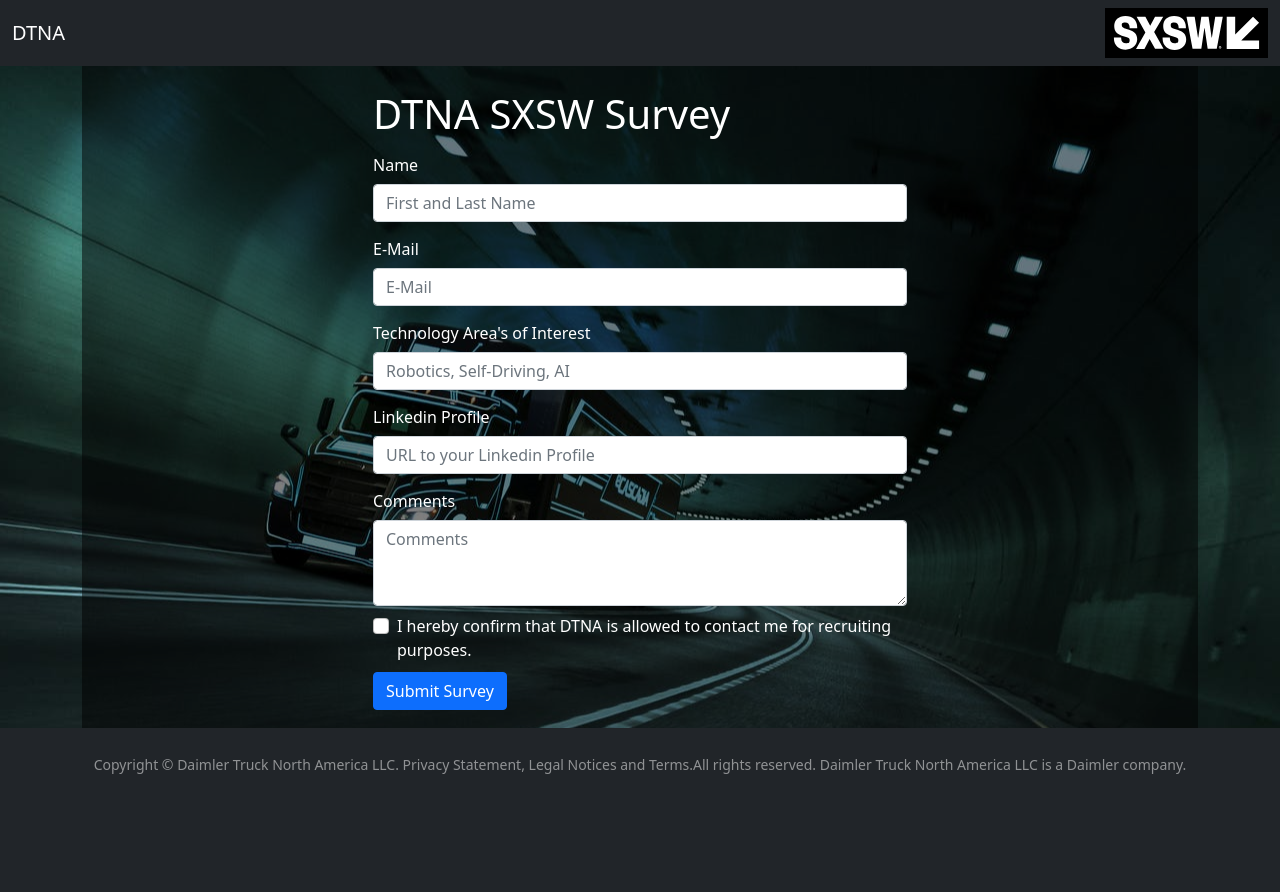
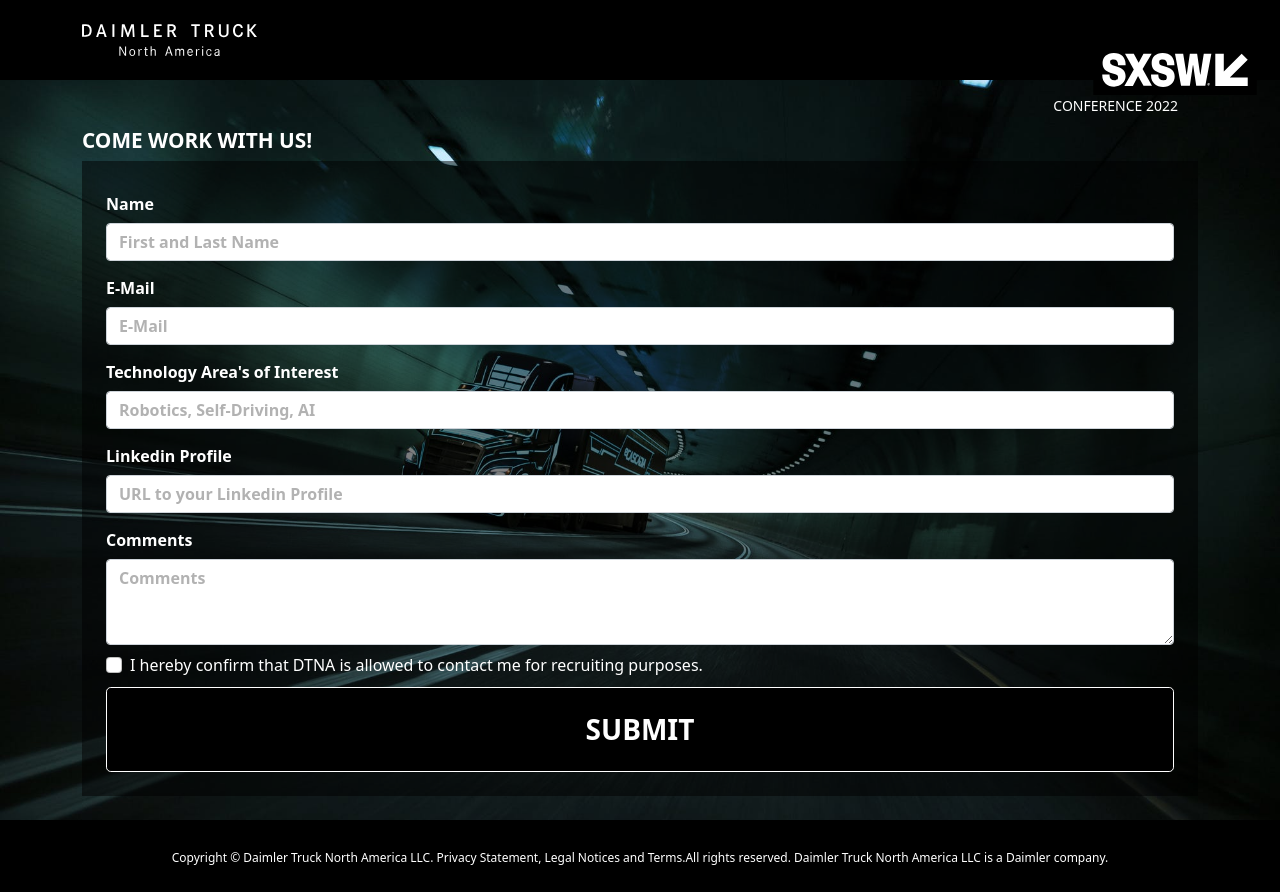
Before and after one commit to JasonCubic/dtna-sxsw-survey, a Vue app in the folder apps/vue-vite/: page / in a window 1280 px wide. Before the commit the page ends 800 px from the top, so only its background shows below. Built offline with nearby package versions, Linux system fonts and the light colour scheme.

Commit message:
more styling

```diff
--- a/apps/vue-vite/index.html
+++ b/apps/vue-vite/index.html
@@ -28,8 +28,8 @@
     <meta name="viewport" content="width=device-width, initial-scale=1.0" />
     <title>DTNA SXSW Survey</title>
   </head>
-  <body class="text-white bg-dark bg-image">
-    <div id="app"></div>
+  <body class="text-white bg-image">
+    <div id="app" class="d-flex flex-column min-vh-100"></div>
     <script type="module" src="/src/main.js"></script>
   </body>
 </html>
@@ -40,6 +40,6 @@
     height: 100vh;
     background-position: center;
     background-repeat: no-repeat;
-    background-size: auto;
+    background-size: cover;
   }
 </style>
--- a/apps/vue-vite/src/App.vue
+++ b/apps/vue-vite/src/App.vue
@@ -4,22 +4,24 @@
 
 <template>
   <header>
-    <nav class="navbar navbar-expand-md navbar-dark bg-dark">
-      <div class="container-fluid">
-        <a class="navbar-brand" href="#">DTNA</a>
-        <picture>
+    <nav class="navbar navbar-dark bg-dark">
+      <div class="container">
+        <a class="navbar-brand" href="#"><img src="src/assets/DTNA_Daimler_Truck_white.svg" class="img-fluid dt-logo" alt="SXSW Logo"></a>
+        <div class="sxsw-container">
           <img src="src/assets/sxsw-logo-black.svg" class="img-fluid sxsw-logo" alt="SXSW Logo">
-        </picture>
+          <small class="sxsw-text">CONFERENCE 2022</small>
+        </div>
       </div>
     </nav>
   </header>
-  <div class="container">
+  <div class="container pt-5">
+    <h1 class="survey-cta">COME WORK WITH US!</h1>
     <Survey />
   </div>
-  <footer class="fixed-bottom py-4 bg-dark text-white-50">
+  <footer id="footer" class="mt-auto py-4 bg-dark text-white-75">
     <div class="container text-center">
-      <small>Copyright &copy; Daimler Truck North America LLC. Privacy Statement, Legal Notices and Terms.</small>
-      <small>All rights reserved. Daimler Truck North America LLC is a Daimler company.</small>
+      <small class="small">Copyright &copy; Daimler Truck North America LLC. Privacy Statement, Legal Notices and Terms.</small>
+      <small class="small">All rights reserved. Daimler Truck North America LLC is a Daimler company.</small>
     </div>
   </footer>
 </template>
@@ -29,8 +31,40 @@
   background: rgb(0 0 0 / 50%);
 }
 
+h1.survey-cta {
+  font-size: 1.3em;
+  font-weight: 600;
+}
+
+.dt-logo {
+  width: 175px;
+  max-height: 50px;
+}
+
 .sxsw-logo {
-    max-width: 190px;
+  min-width: 190px;
   height: 50px;
+  position: absolute;
+  right: 10px;
+  top: 45px;
+}
+
+.sxsw-text {
+  position: relative;
+  top: 65px;
+  right: 20px;
+}
+
+.navbar.bg-dark {
+  background: #000 !important;
+  height: 80px;
+}
+
+footer.bg-dark {
+  background: #000 !important;
+}
+
+#footer .small {
+  font-size: 0.75em;
 }
 </style>
--- a/apps/vue-vite/src/components/Survey.vue
+++ b/apps/vue-vite/src/components/Survey.vue
@@ -76,9 +76,9 @@
 </script>
 
 <template>
-  <div class="container p-4 bg-black-transparent">
-    <div class="col-lg-6 offset-lg-3">
-      <h1>DTNA SXSW Survey</h1>
+  <div class="container p-4 mb-4 bg-black-transparent">
+    <!-- <div class="col-lg-6 offset-lg-3"> -->
+    <div class="col">
       <form
         :class="{ 'needs-validation': !showFormValidation }"
         ref="surveyForm"
@@ -195,8 +195,9 @@
             </div>
           </div>
         </div>
-
-        <button type="submit" class="btn btn-primary">Submit Survey</button>
+        <div class="d-grid">
+          <button type="submit" id="submit-btn" class="btn btn-lg btn-dark">SUBMIT</button>
+        </div>
       </form>
     </div>
   </div>
@@ -216,7 +217,41 @@
 </template>
 
 <style lang="scss">
-  .bg-black-transparent {
-    background: rgb(0 0 0 / 50%);
-  }
+.bg-black-transparent {
+  background: rgb(0 0 0 / 50%);
+}
+
+.col-form-label {
+  font-weight: 600;
+}
+
+.form-control {
+  font-weight: 600;
+
+  // color: #b2b2b2;
+}
+
+.form-control::input-placeholder { /* WebKit browsers */
+  color: #b2b2b2;
+}
+
+.form-control:placeholder { /* Mozilla Firefox 4 to 18 */
+  ccolor: #b2b2b2;
+}
+
+.form-control::placeholder { /* Mozilla Firefox 19+ */
+  color: #b2b2b2;
+}
+
+.form-control:input-placeholder { /* Internet Explorer 10+ */
+  color: #b2b2b2;
+}
+
+button#submit-btn {
+  font-size: 1.75em;
+  font-weight: bold;
+  height: 85px;
+  border: 1px solid #fff;
+  background-color: #000;
+}
 </style>
```
Also changed, not shown: apps/vue-vite/src/assets/DTNA_Daimler_Truck_white.svg (added). Lines whose indentation alone changed are shown as unchanged.
